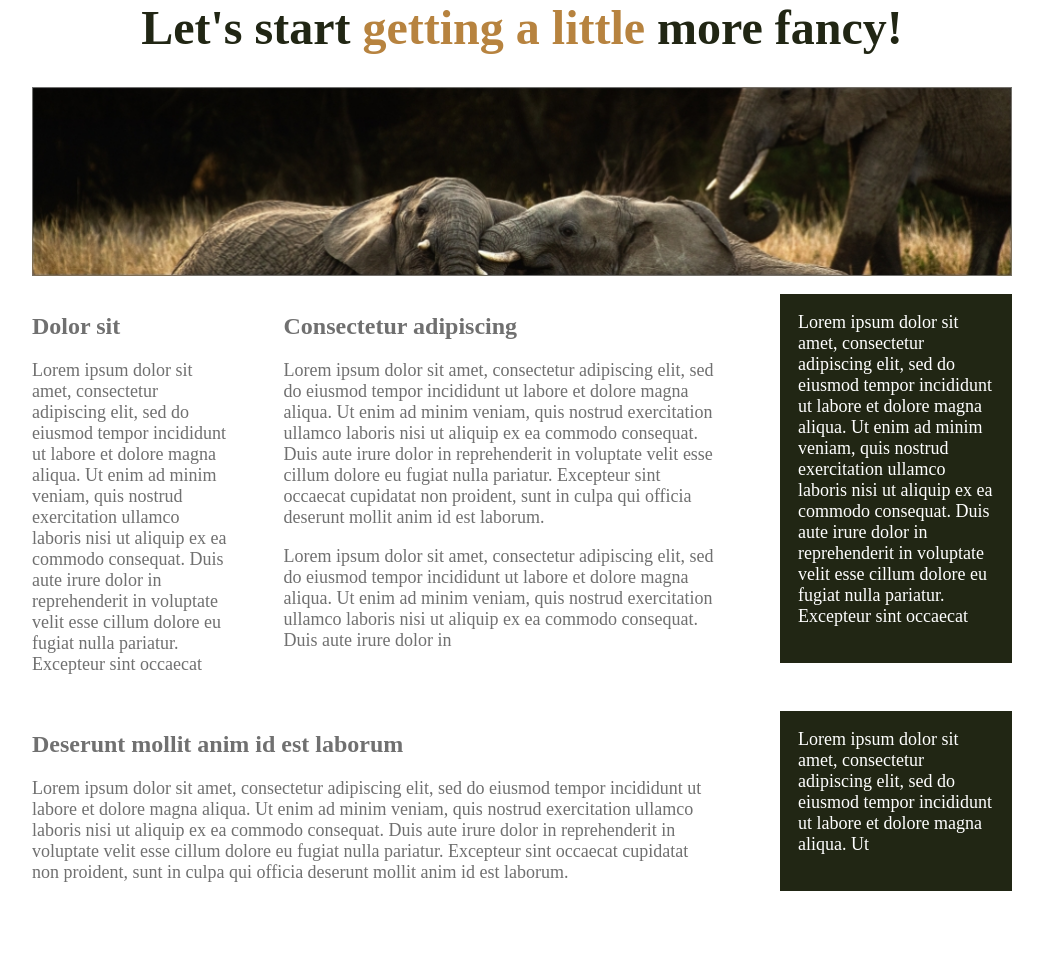
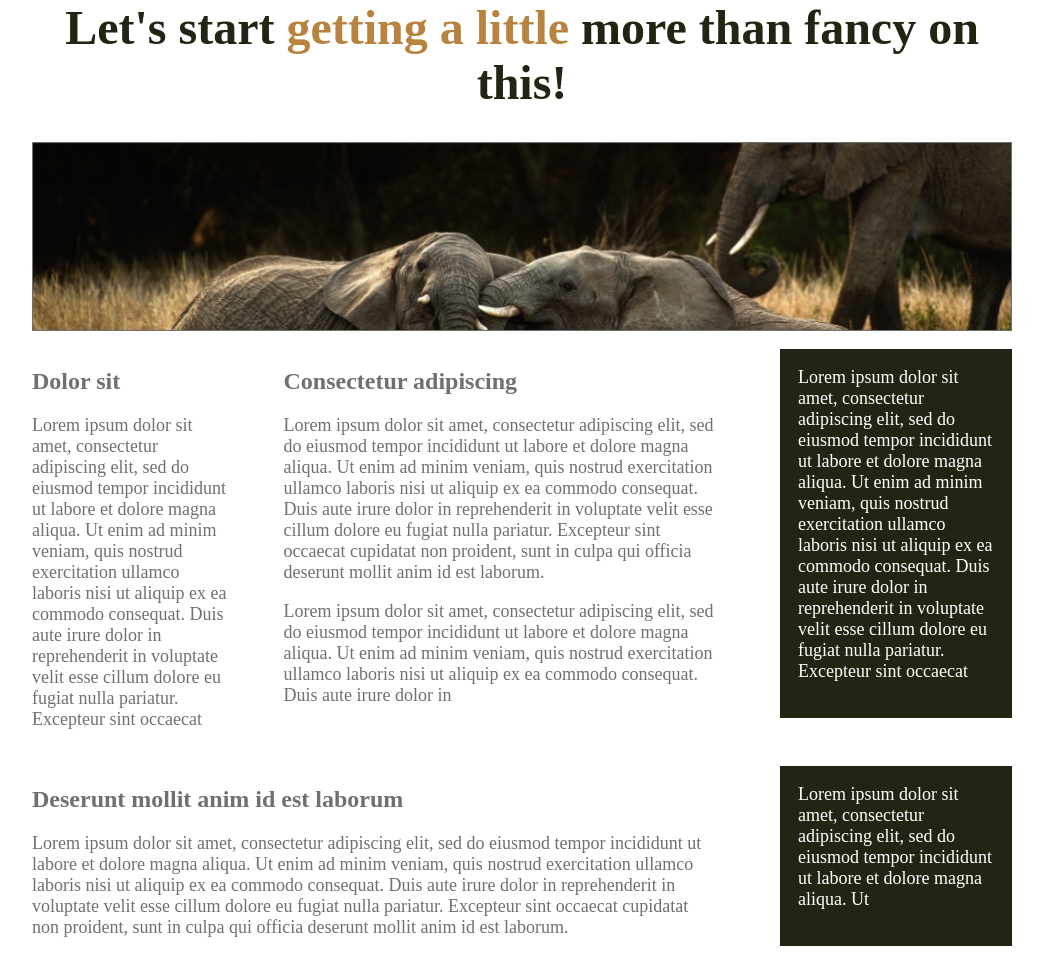
Before and after one commit to keerthi011729/think-responsive, a plain HTML site: page elephant-project/index.html in a window 1280 px wide. Shown: the whole page, without its empty margins (118-1161 px from the left). Before the commit the page ends 919 px from the top, so only its background shows below. Drawn offline with Linux system fonts and the light colour scheme.

Commit message:
edited a text

```diff
--- a/elephant-project/index.html
+++ b/elephant-project/index.html
@@ -6,7 +6,7 @@
   </head>
   <body>
         <div class="container">
-            <h1>Let's start <span>getting a little</span> more fancy! </h1>
+            <h1>Let's start <span>getting a little</span> more than fancy on this! </h1>
             <img src="elephants.jpg" alt="elephants in their natural habitat">
 
             <div class="columns">
```
